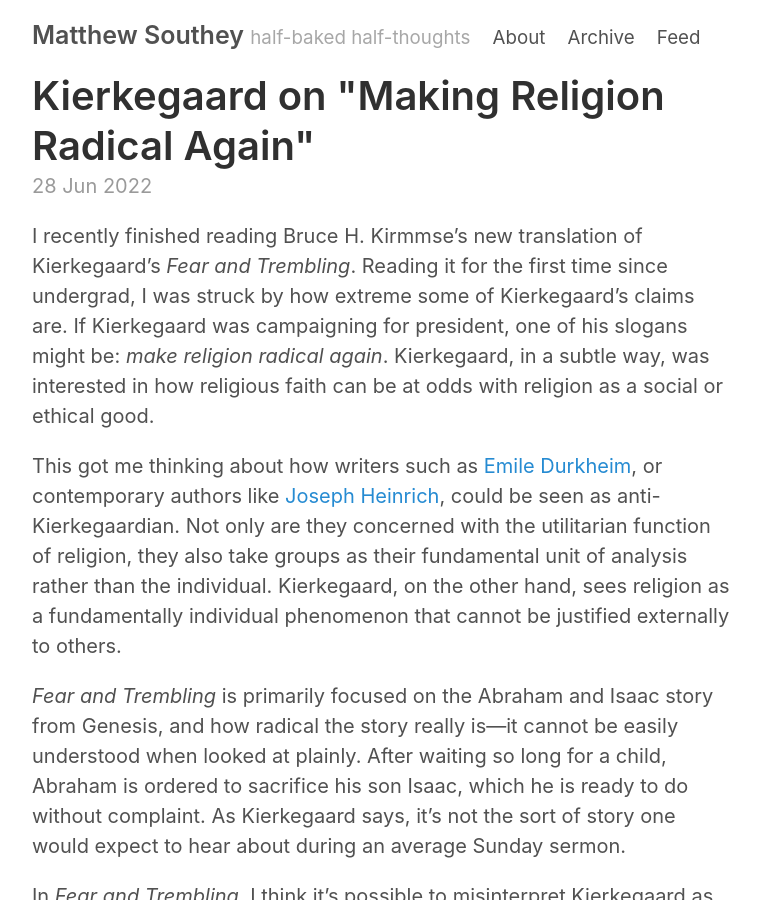
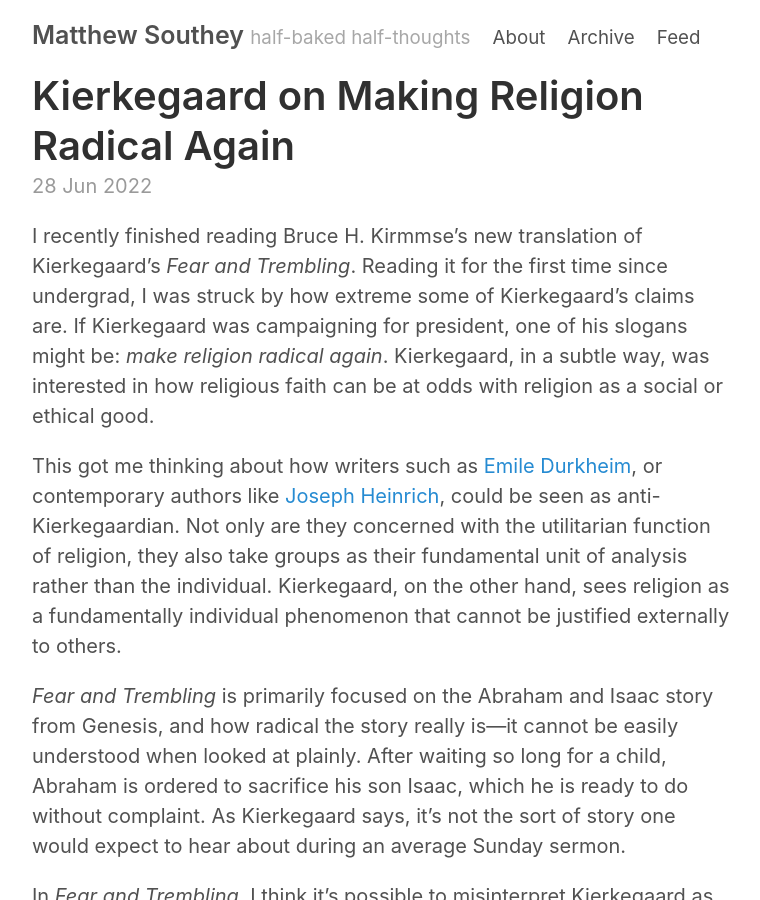
Before and after one commit to matthewsouthey/matthewsouthey.github.io, a Jekyll site: the page built from _posts/2022-06-28-kierkegaard-and-radical-religion.md, in a window 1280 px wide and 900 px high. Shown: the whole window, without its empty margins (258-1018 px from the left). Built offline with Jekyll 4.4.1, drawn with Linux system fonts in a browser that asks for light colours; our own code applies the rules of GitHub Pages for plain Markdown files; comment, search, counter and statistics services are not loaded.

```diff
--- a/_posts/2022-06-28-kierkegaard-and-radical-religion.md
+++ b/_posts/2022-06-28-kierkegaard-and-radical-religion.md
@@ -1,5 +1,5 @@
 ---
-title: 'Kierkegaard on "Making Religion Radical Again"'
+title: 'Kierkegaard on Making Religion Radical Again'
 comments: true
 published: true
 ---
```
